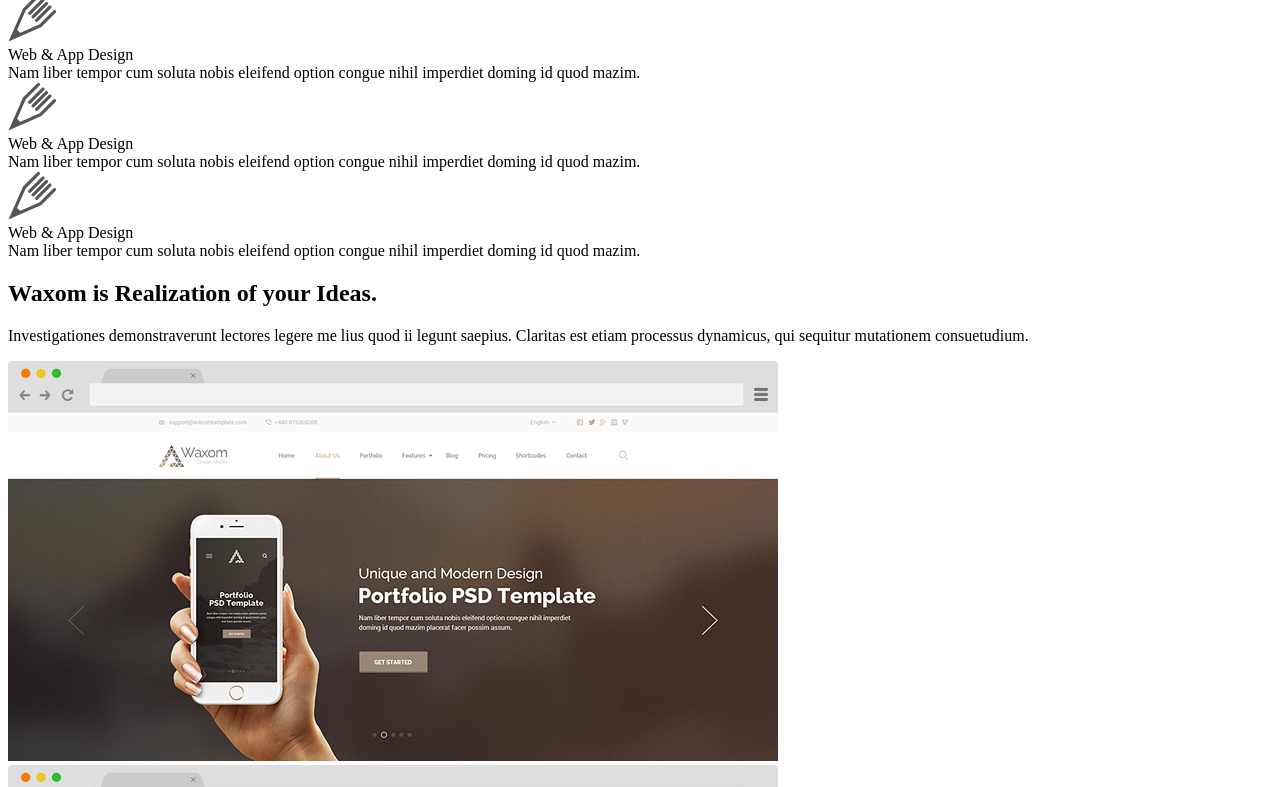
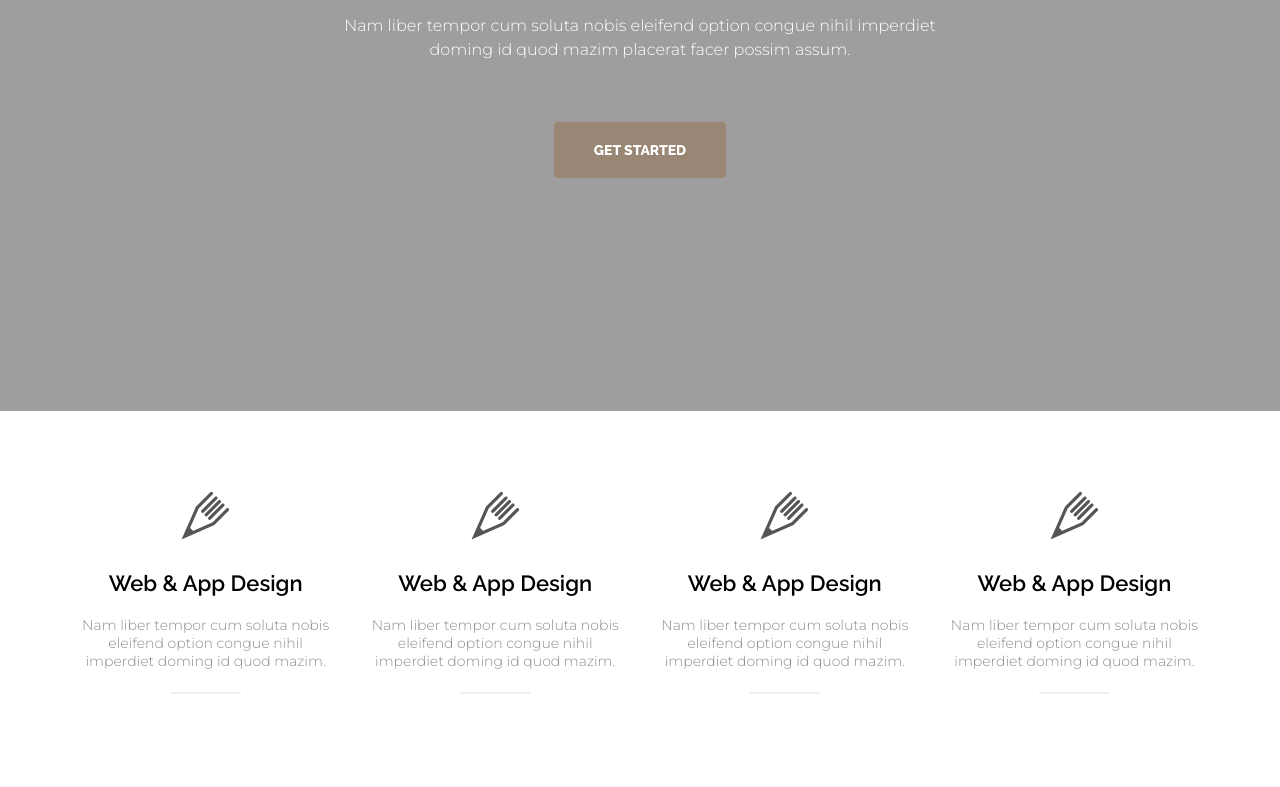
Before and after one commit to frntprog/Waxom, a plain HTML site: page index.html in a window 1280 px wide. Shown: the part 389-1176 px from the top of the page. Drawn offline with nearby package versions, Linux system fonts and the light colour scheme; the site is published under a folder, as on GitHub Pages, so addresses that start at the root find nothing.

Commit message:
fix check

```diff
--- a/index.html
+++ b/index.html
@@ -11,7 +11,7 @@
       href="https://fonts.googleapis.com/css2?family=Montserrat:wght@200;300&display=swap"
       rel="stylesheet"
     />
-    <link rel="stylesheet" href="/css/main.css" />
+    <link rel="stylesheet" href="css/main.css" />
     <title>Document</title>
   </head>
   <body>
@@ -258,8 +258,6 @@
             </div>
           </div>
           <a class="projects__btn btn">load more</a>
-          </div>
-
         </div>
       </div>
 
```
